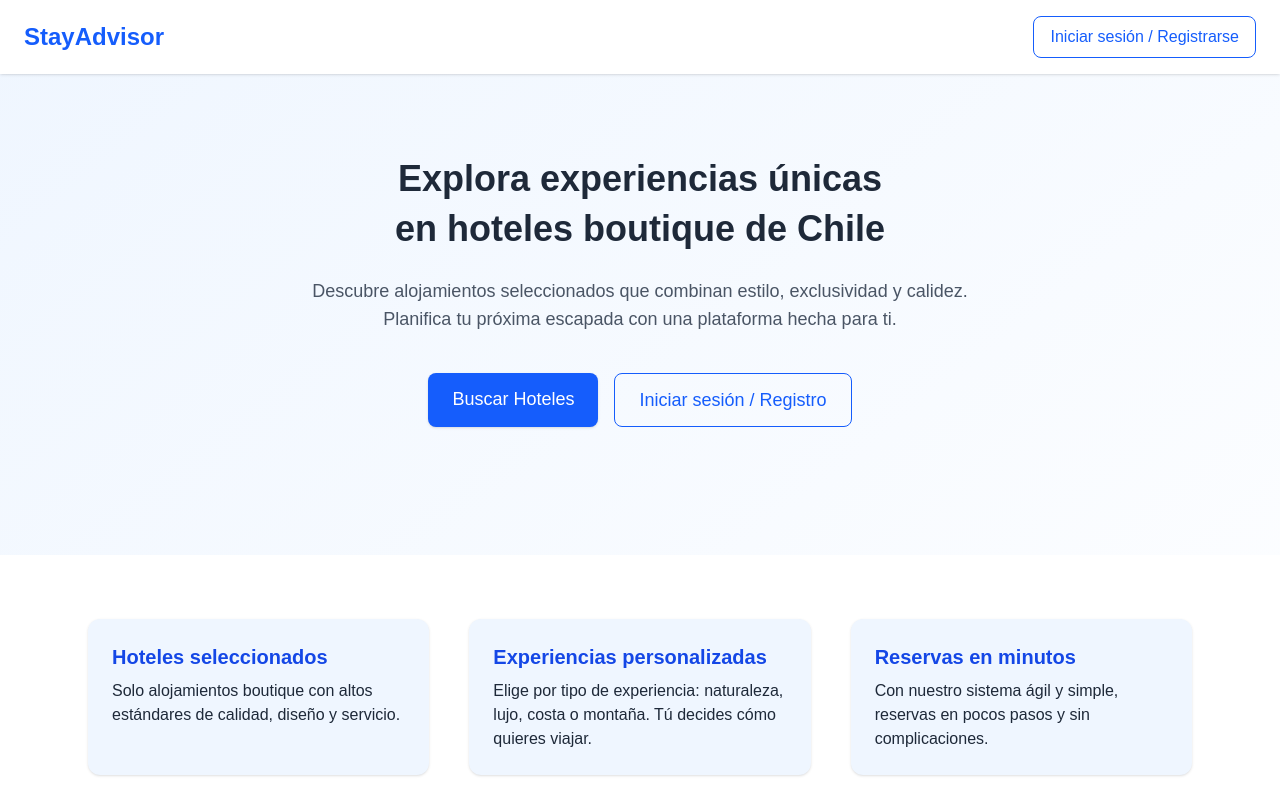
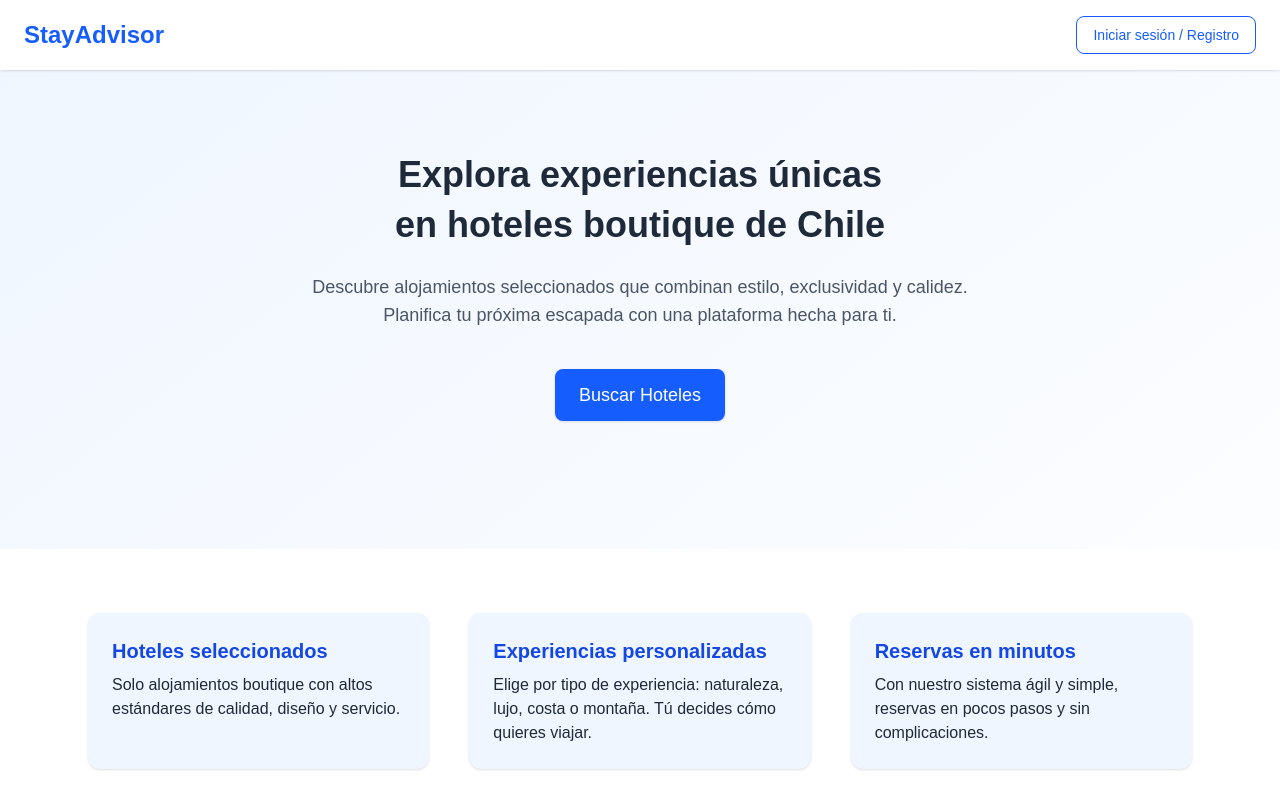
Before and after one commit to dabrego54/P09-StayAdvisor, a Next.js app: page / in a window 1280 px wide. Shown: the top 800 px of the page. Built offline with nearby package versions, Linux system fonts and the light colour scheme.

Commit message:
STAY-68: local storage configurado, almacenando usuarios

```diff
--- a/src/app/api/auth/login/route.ts
+++ b/src/app/api/auth/login/route.ts
@@ -31,7 +31,7 @@ export async function POST(request: Request) {
       );
     }
 
-    // Aquí podrías generar token JWT o cookies más adelante
+    // tokens
 
     return NextResponse.json(
       { message: 'Login exitoso.', user: { id: user._id, name: user.name, email: user.email } },
--- a/src/app/login/page.tsx
+++ b/src/app/login/page.tsx
@@ -50,8 +50,11 @@ export default function LoginPage() {
         setName('');
         setPassword('');
       } else {
+        localStorage.setItem('user', JSON.stringify(data.user));
         alert(`¡Bienvenido, ${data.user.name}!`);
-        // Aquí podrías redirigir a la página principal o dashboard
+
+        router.push('/search');
+
       }
 
       setEmail('');
--- a/src/app/page.tsx
+++ b/src/app/page.tsx
@@ -2,20 +2,13 @@
 
 'use client';
 
+import Header from '@/components/header';
 import Link from 'next/link';
 
 export default function Home() {
   return (
     <div className="min-h-screen bg-gradient-to-br from-blue-50 to-white text-gray-800">
-      <header className="w-full px-6 py-4 flex justify-between items-center shadow-sm bg-white sticky top-0 z-10">
-        <h1 className="text-2xl font-bold text-blue-600">StayAdvisor</h1>
-        <Link
-          href="/login"
-          className="px-4 py-2 border border-blue-600 text-blue-600 rounded-lg hover:bg-blue-600 hover:text-white transition"
-        >
-          Iniciar sesión / Registrarse
-        </Link>
-      </header>
+      <Header />
 
       <main className="px-6 py-20 max-w-5xl mx-auto text-center">
         <h2 className="text-4xl font-extrabold leading-snug mb-6">
@@ -31,12 +24,6 @@ export default function Home() {
             className="px-6 py-3 bg-blue-600 text-white text-lg font-medium rounded-lg shadow hover:bg-blue-700 transition"
           >
             Buscar Hoteles
-          </Link>
-          <Link
-            href="/login"
-            className="px-6 py-3 border border-blue-600 text-blue-600 text-lg font-medium rounded-lg hover:bg-blue-50 transition"
-          >
-            Iniciar sesión / Registro
           </Link>
         </div>
       </main>
--- a/src/app/search/page.tsx
+++ b/src/app/search/page.tsx
@@ -9,6 +9,7 @@ import { filterHotels } from '@/utils/filterHotels';
 import hotelsData from '@/data/hotels.json';
 import type { Hotel } from '@/types/Hotel';
 import Link from 'next/link';
+import Header from '@/components/header';
 
 export default function SearchPage() {
   const [selectedExperience, setSelectedExperience] = useState<string>('');
@@ -59,16 +60,7 @@ export default function SearchPage() {
 
   return (
     <div className="min-h-screen bg-gradient-to-br from-blue-50 to-white">
-      {/* Header con acceso */}
-      <header className="w-full px-6 py-4 flex justify-between items-center shadow-sm bg-white sticky top-0 z-10">
-        <h1 className="text-2xl font-bold text-blue-600">StayAdvisor</h1>
-        <Link
-          href="/login"
-          className="text-sm px-4 py-2 border border-blue-600 text-blue-600 rounded-lg hover:bg-blue-600 hover:text-white transition"
-        >
-          Iniciar sesión / Registro
-        </Link>
-      </header>
+      <Header />
 
       {/* Barra de búsqueda */}
       <div className="w-full max-w-xl bg-white rounded-2xl shadow-xl p-8 m-auto mt-6">
--- /dev/null
+++ b/src/components/header.tsx
@@ -0,0 +1,53 @@
+'use client';
+
+import { useEffect, useState } from 'react';
+import Link from 'next/link';
+import { useRouter } from 'next/navigation';
+
+export default function Header() {
+  const [user, setUser] = useState<any>(null);
+  const [loading, setLoading] = useState(true);
+  const router = useRouter();
+
+  useEffect(() => {
+    const storedUser = localStorage.getItem('user');
+    if (storedUser) {
+      setUser(JSON.parse(storedUser));
+    }
+    setLoading(false);
+  }, []);
+
+  const handleLogout = () => {
+    localStorage.removeItem('user');
+    setUser(null);
+    router.push('/');
+  };
+
+  if (loading) {
+    return null; // evita parpadeo mientras carga el estado
+  }
+
+  return (
+    <header className="w-full px-6 py-4 flex justify-between items-center shadow-sm bg-white sticky top-0 z-10">
+      <h1 className="text-2xl font-bold text-blue-600">StayAdvisor</h1>
+      {user ? (
+        <div className="flex items-center gap-4">
+          <span className="text-sm text-gray-600">Hola, {user.name.split(' ')[0]}</span>
+          <button
+            onClick={handleLogout}
+            className="px-4 py-2 border border-red-500 text-red-500 rounded-lg hover:bg-red-50 transition text-sm"
+          >
+            Cerrar sesión
+          </button>
+        </div>
+      ) : (
+        <Link
+          href="/login"
+          className="text-sm px-4 py-2 border border-blue-600 text-blue-600 rounded-lg hover:bg-blue-600 hover:text-white transition"
+        >
+          Iniciar sesión / Registro
+        </Link>
+      )}
+    </header>
+  );
+}
```
